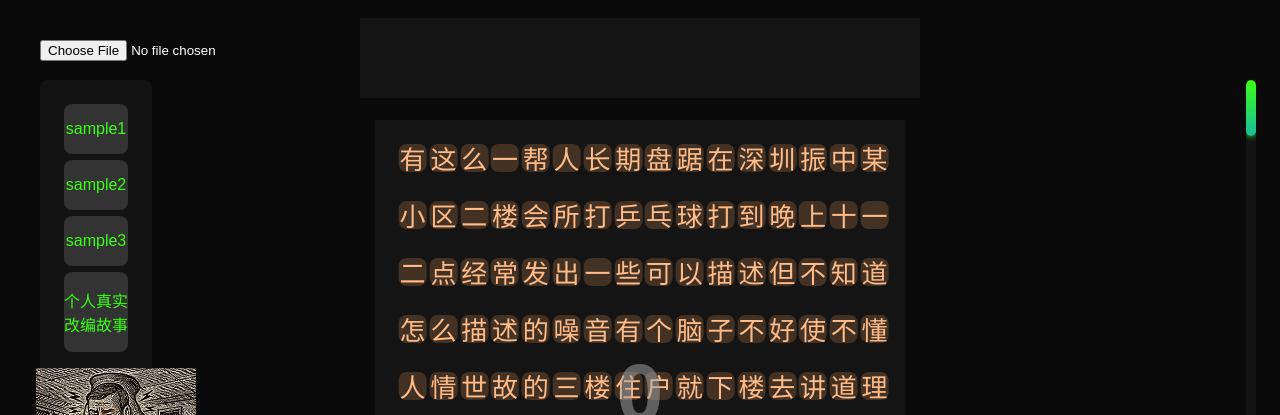
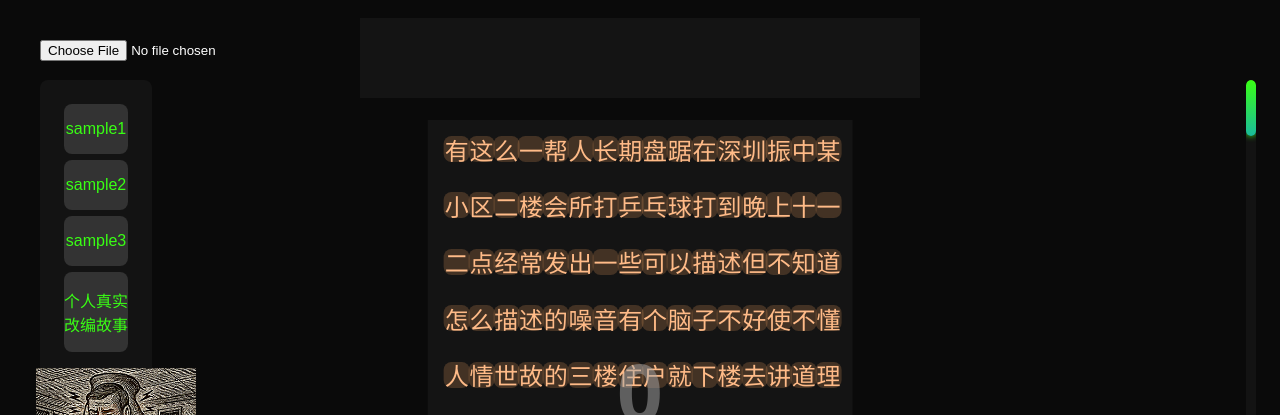
Before and after one commit to aj300542/txt, a plain HTML site: page index.html in a window 1280 px wide. Shown: the top 415 px of the page. Drawn offline with Linux system fonts and the light colour scheme.

Commit message:
Update index.html

```diff
--- a/index.html
+++ b/index.html
@@ -20,28 +20,12 @@
             display: grid;
             grid-template-columns: repeat(16, 2.6vh);
             justify-content: center;
-            gap: 2vh;
+            gap: 0.5vh;
             position: absolute;
             top: 15vh;
             left: 50%;
             transform: translateX(-50%);
-            padding: 3vh;
-            background: rgba(255, 255, 255, 0.04);
-            overflow-y: scroll;
-            height: 70vh;
-            overflow: hidden;
-        }
-
-        #retainedZone {
-            display: grid;
-            grid-template-columns: repeat(16, 2.6vh);
-            justify-content: center;
-            gap: 1.25vh;
-            position: absolute;
-            top: 15vh;
-            left: 50%;
-            transform: translateX(-50%);
-            padding: 3vh;
+            padding: 2vh;
             background: rgba(255, 255, 255, 0.04);
             overflow-y: scroll;
             height: 70vh;
@@ -52,21 +36,21 @@
             display: flex;
             align-items: center;
             justify-content: center;
-            font-size: 3.25vh;
-            height: 3.5vh;
-            width: 3.5vh;
+            font-size: 3vh;
+            height: 3.25vh;
+            width: 3.25vh;
             background: rgba(255, 170, 100, 0.2);
             color: #ffbb88;
             border-radius: 1vh;
             transition: all 0.3s ease;
         }
 
-        .matched-char {
-            color: #39ff14;
-            background: rgba(0, 0, 0, 0.6);
-            text-shadow: 0 0 0.5vh #39ff14;
-            transform: scale(0.8);
+        #retainedZone span:hover {
+            background: rgba(100, 255, 180, 0.15);
+            box-shadow: 0 0 0.5vh #39ff14;
+            transform: scale(1.1);
         }
+
 
         .flash-out {
             animation: flashFadeOut 0.6s ease-out forwards;
```
